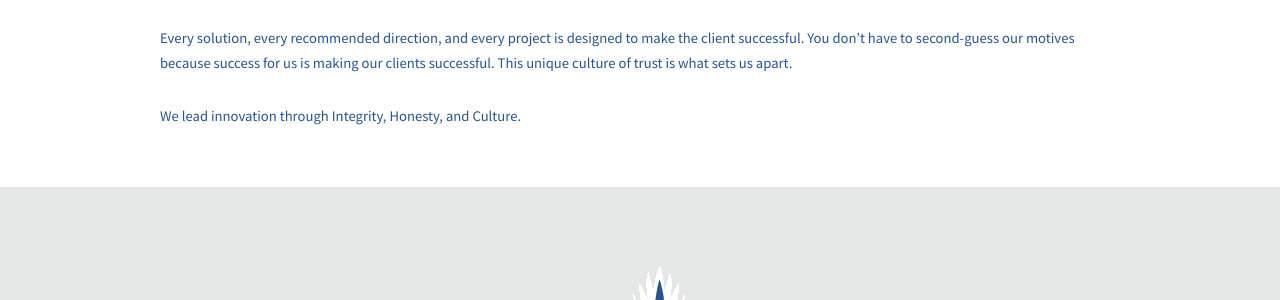
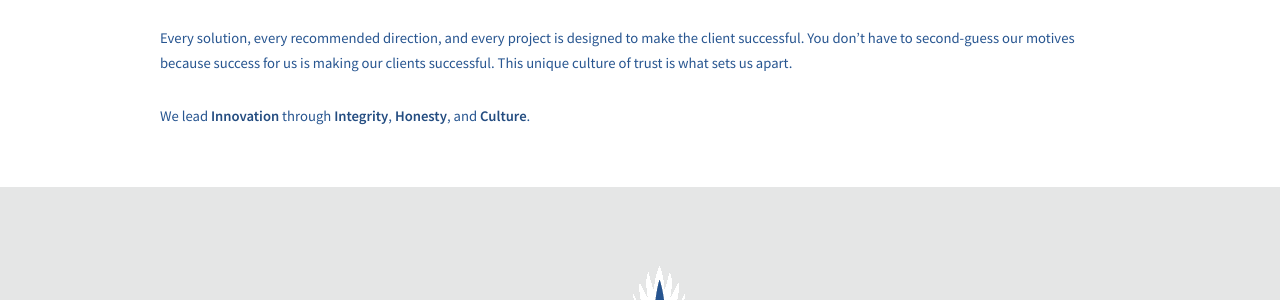
Before and after one commit to SolaisConsulting/SolaisConsulting.github.io, a Jekyll site: the page built from about.html, in a window 1280 px wide and 1213 px high. Shown: the part 604-904 px from the top of the window. Built offline with Jekyll 4.4.1, drawn with Linux system fonts in a browser that asks for light colours; nearby versions of some CDN libraries.

```diff
--- a/_includes/about.md
+++ b/_includes/about.md
@@ -8,4 +8,4 @@ At Claiomh Solais Consulting, we understand that the same Big Firm framework of
 
 Every solution, every recommended direction, and every project is designed to make the client successful.  You don't have to second-guess our motives because success for us is making our clients successful.  This unique culture of trust is what sets us apart.
 
-We lead innovation through Integrity, Honesty, and Culture.
+We lead <b>Innovation</b> through <b>Integrity</b>, <b>Honesty</b>, and <b>Culture</b>.
```
